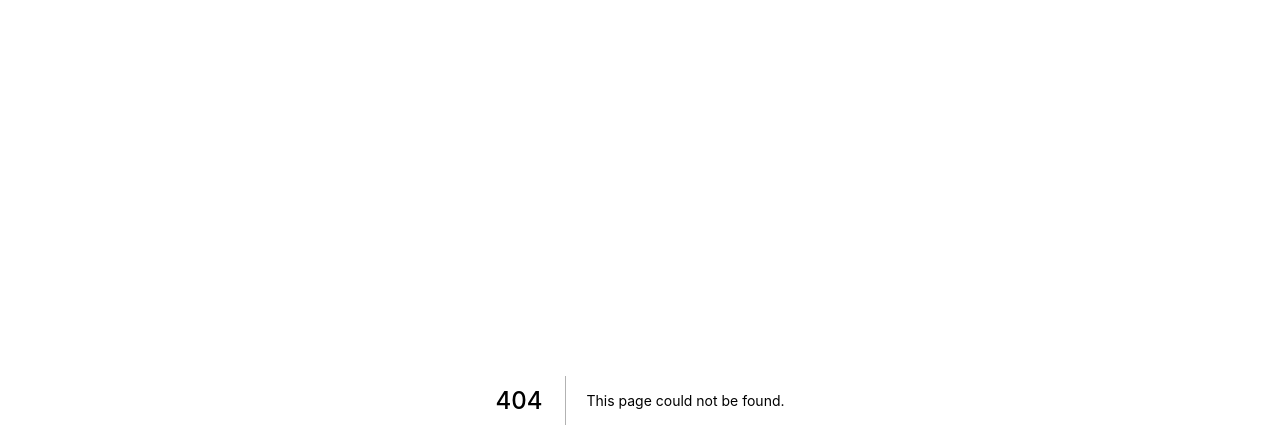
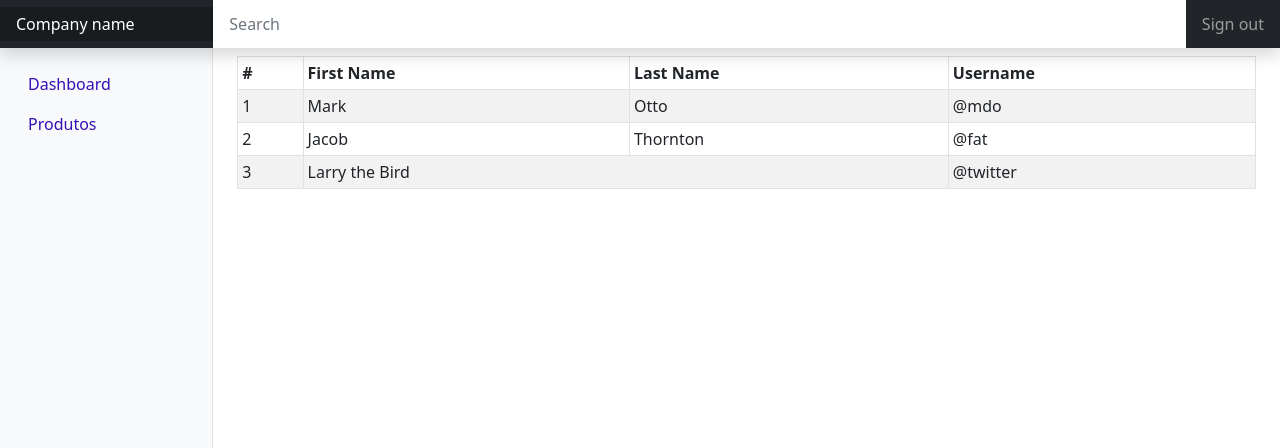
Before and after one commit to BernardoModerno/next-react-node-vendas, a Next.js app in the folder frontend/: page /products in a window 1280 px wide. Before the commit this address had no page. Shown: the top 448 px of the page. Built offline with nearby package versions, Linux system fonts and the light colour scheme.

Commit message:
estrutura paginas

```diff
--- a/frontend/package.json
+++ b/frontend/package.json
@@ -8,8 +8,10 @@
     "lint": "next lint"
   },
   "dependencies": {
+    "bootstrap": "^5.2.0",
     "next": "12.1.0",
     "react": "17.0.2",
+    "react-bootstrap": "^2.5.0",
     "react-dom": "17.0.2"
   },
   "devDependencies": {
--- /dev/null
+++ b/frontend/src/components/menu/index.jsx
@@ -0,0 +1,26 @@
+import Link from 'next/link'
+
+
+export function Menu (){
+return (
+    <nav id="sidebarMenu" className="col-md-3 col-lg-2 d-md-block bg-light sidebar collapse">
+       <div className="position-sticky pt-3">
+         <ul className="nav flex-column">
+           <li className="nav-item">
+             <Link href="/dashboard" >
+               <a className="nav-link">Dashboard</a>
+             </Link>
+           </li>
+           <li className="nav-item">
+             <Link href="/products" className="nav-link">
+              <a className="nav-link">Produtos</a>
+             </Link>
+           </li>
+         </ul>
+
+       </div>
+    </nav>
+  )
+
+
+}
--- /dev/null
+++ b/frontend/src/components/nav/index.jsx
@@ -0,0 +1,18 @@
+
+export function Nav () {
+    return (
+        <header className="navbar navbar-dark sticky-top bg-dark flex-md-nowrap p-0 shadow">
+          <a className="navbar-brand col-md-3 col-lg-2 me-0 px-3 fs-6" href="#">Company name</a>
+          <button className="navbar-toggler position-absolute d-md-none collapsed" type="button" data-bs-toggle="collapse" data-bs-target="#sidebarMenu" aria-controls="sidebarMenu" aria-expanded="false" aria-label="Toggle navigation">
+            <span className="navbar-toggler-icon"></span>
+          </button>
+          <input className="form-control form-control-dark w-100 rounded-0 border-0" type="text" placeholder="Search" aria-label="Search"/>
+          <div className="navbar-nav">
+            <div className="nav-item text-nowrap">
+              <a className="nav-link px-3" href="#">Sign out</a>
+            </div>
+          </div>
+        </header>
+    )
+
+}
--- /dev/null
+++ b/frontend/src/components/wrapper/index.jsx
@@ -0,0 +1,21 @@
+import { Nav } from '../nav'
+import { Menu } from '../menu'
+
+export function Wrapper(props) {
+
+    return (
+      <>
+        <Nav />
+          <div className="container-fluid">
+           <div className="row">
+             <Menu/>
+             <main className="col-md-9 ms-sm-auto col-lg-10 px-md-4">
+                {props.children}
+             </main>
+           </div>
+         </div>
+      </>
+    )
+
+
+}
--- a/frontend/src/pages/_app.js
+++ b/frontend/src/pages/_app.js
@@ -1,3 +1,5 @@
+import '../../styles/globals.css'
+import 'bootstrap/dist/css/bootstrap.min.css';
 
 function MyApp({ Component, pageProps }) {
   return <Component {...pageProps} />
--- /dev/null
+++ b/frontend/src/pages/products/index.jsx
@@ -0,0 +1,41 @@
+import { Wrapper } from '../../components/wrapper'
+import Table from 'react-bootstrap/Table';
+
+export default function Products(){
+
+   return (
+     <Wrapper>
+       <Table striped bordered hover size="sm mt-2">
+         <thead>
+           <tr>
+             <th>#</th>
+             <th>First Name</th>
+             <th>Last Name</th>
+             <th>Username</th>
+           </tr>
+         </thead>
+         <tbody>
+           <tr>
+             <td>1</td>
+             <td>Mark</td>
+             <td>Otto</td>
+             <td>@mdo</td>
+           </tr>
+           <tr>
+             <td>2</td>
+             <td>Jacob</td>
+             <td>Thornton</td>
+             <td>@fat</td>
+           </tr>
+           <tr>
+             <td>3</td>
+             <td colSpan={2}>Larry the Bird</td>
+             <td>@twitter</td>
+           </tr>
+         </tbody>
+        </Table>
+     </Wrapper>
+   )
+
+
+}
--- a/frontend/styles/globals.css
+++ b/frontend/styles/globals.css
@@ -1,16 +1,114 @@
-html,
 body {
-  padding: 0;
-  margin: 0;
-  font-family: -apple-system, BlinkMacSystemFont, Segoe UI, Roboto, Oxygen,
-    Ubuntu, Cantarell, Fira Sans, Droid Sans, Helvetica Neue, sans-serif;
+  font-size: .875rem;
 }
 
-a {
-  color: inherit;
-  text-decoration: none;
+.feather {
+  width: 16px;
+  height: 16px;
+  vertical-align: text-bottom;
 }
 
-* {
-  box-sizing: border-box;
+/*
+ * Sidebar
+ */
+
+.sidebar {
+  position: fixed;
+  top: 0;
+  /* rtl:raw:
+  right: 0;
+  */
+  bottom: 0;
+  /* rtl:remove */
+  left: 0;
+  z-index: 100; /* Behind the navbar */
+  padding: 48px 0 0; /* Height of navbar */
+  box-shadow: inset -1px 0 0 rgba(0, 0, 0, .1);
 }
+
+@media (max-width: 767.98px) {
+  .sidebar {
+    top: 5rem;
+  }
+}
+
+.sidebar-sticky {
+  position: relative;
+  top: 0;
+  height: calc(100vh - 48px);
+  padding-top: .5rem;
+  overflow-x: hidden;
+  overflow-y: auto; /* Scrollable contents if viewport is shorter than content. */
+}
+
+.sidebar .nav-link {
+  font-weight: 500;
+  color: rgb(53, 14, 183);
+}
+
+.sidebar .nav-link .feather {
+  margin-right: 4px;
+  color: #727272;
+}
+
+.sidebar .nav-link.active {
+  color: #2470dc;
+}
+
+.sidebar .nav-link:hover .feather,
+.sidebar .nav-link.active .feather {
+  color: inherit;
+}
+
+.sidebar-heading {
+  font-size: .75rem;
+  text-transform: uppercase;
+}
+
+/*
+ * Navbar
+ */
+
+.navbar-brand {
+  padding-top: .75rem;
+  padding-bottom: .75rem;
+  font-size: 1rem;
+  background-color: rgba(0, 0, 0, .25);
+  box-shadow: inset -1px 0 0 rgba(0, 0, 0, .25);
+}
+
+.navbar .navbar-toggler {
+  top: .25rem;
+  right: 1rem;
+}
+
+.navbar .form-control {
+  padding: .75rem 1rem;
+  border-width: 0;
+  border-radius: 0;
+}
+
+.form-control-dark {
+  color: #fff;
+  background-color: rgba(255, 255, 255, .1);
+  border-color: rgba(255, 255, 255, .1);
+}
+
+.form-control-dark:focus {
+  border-color: transparent;
+  box-shadow: 0 0 0 3px rgba(255, 255, 255, .25);
+}
+
+.bd-placeholder-img {
+  font-size: 1.125rem;
+  text-anchor: middle;
+  -webkit-user-select: none;
+  -moz-user-select: none;
+  user-select: none;
+}
+
+@media (min-width: 768px) {
+  .bd-placeholder-img-lg {
+    font-size: 3.5rem;
+  }
+}
```
Also changed, not shown: frontend/src/pages/dashboard/index.jsx (added, +12 -0 lines), 2 other files (tests, documents, lock files or other folders).
